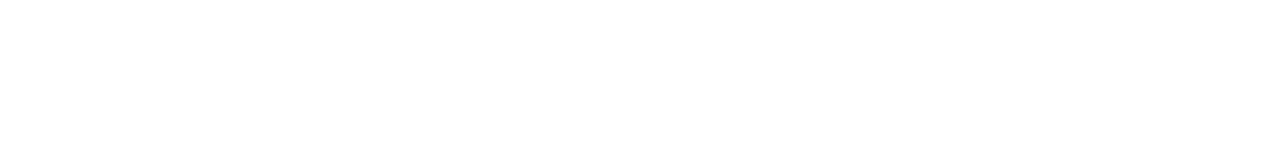
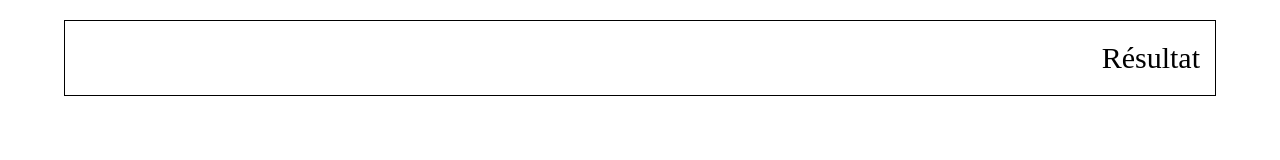
Before and after one commit to WildCodeSchool/2023-09-BDX-JS-calculator-live-coding, a plain HTML site: page index.html in a window 1280 px wide. Drawn offline with Linux system fonts and the light colour scheme.

Commit message:
add result section style

```diff
--- a/index.html
+++ b/index.html
@@ -4,10 +4,11 @@
     <meta charset="UTF-8">
     <meta name="viewport" content="width=device-width, initial-scale=1.0">
     <title>Calculatrice</title>
+    <link rel="stylesheet" href="style.css">
 </head>
 <body>
-   <section class="result">
-    <span class="result-txt"></span>
+   <section class="result border-black">
+    <span class="result-txt">Résultat</span>
    </section>
 </body>
 </html>
--- /dev/null
+++ b/style.css
@@ -0,0 +1,24 @@
+/* général */
+
+* {
+    margin: 0;
+    padding: 0;
+    box-sizing: border-box;
+    font-size: 30px;
+}
+body {
+    padding: 20px 5%;
+}
+
+
+/* bloc résultat */
+
+.border-black {
+    border: 1px solid black;
+}
+
+.result {
+    width: 100%;
+    text-align: right;
+    padding: 20px 15px;
+}
```
Also changed, not shown: 1 other file.
